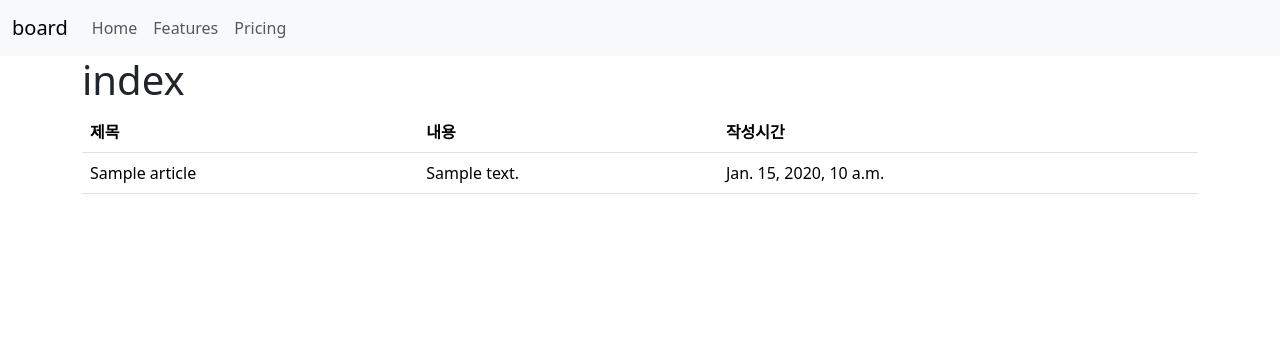
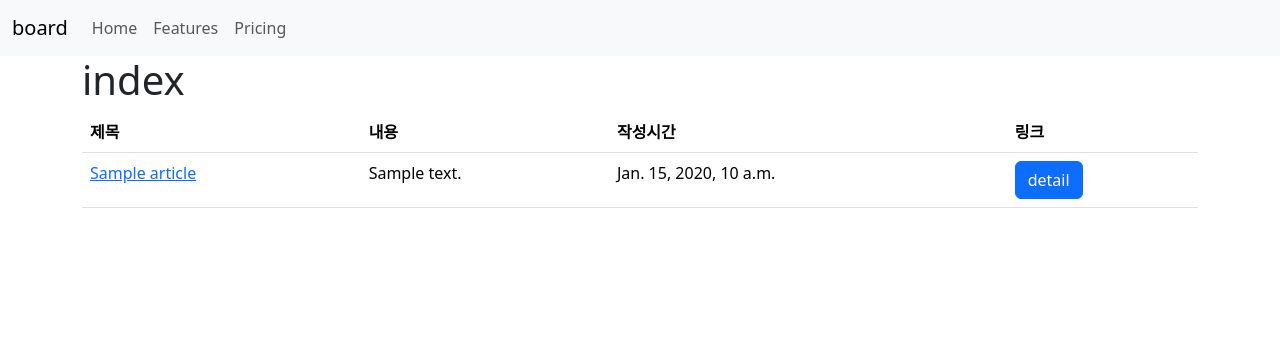
Before and after one commit to rladbstlr87/board, a Django app: page /articles/ in a window 1280 px wide. Shown: the top 356 px of the page. Run offline with Django 5.2, Linux system fonts and the light colour scheme; tables that the repository leaves empty hold one stand-in row (values such as "Sample post").

Commit message:
Read(1)기능 구현

```diff
--- a/articles/templates/index.html
+++ b/articles/templates/index.html
@@ -10,14 +10,21 @@
                 <th>제목</th>
                 <th>내용</th>
                 <th>작성시간</th>
+                <th>링크</th>
             </tr>
         </thead>
         <tbody>
             {% for article in articles %}
             <tr>
-                <td>{{article.title}}</td>
+                <td>
+                    <a href="{% url 'articles:detail' article.id %}">{{article.title}}</a></td>
                 <td>{{article.content}}</td>
                 <td>{{article.created_at}}</td>
+                <td>
+                    <a href="{% url 'articles:detail' article.id %}" class="btn btn-primary">
+                        detail
+                    </a>
+                </td>
             </tr>
             {% endfor %}
         </tbody>
--- a/articles/urls.py
+++ b/articles/urls.py
@@ -1,6 +1,10 @@
 from django.urls import path
 from . import views
 
+app_name = 'articles' # 다른 앱에도 detail같이 변수 같은 경우 발생할 수 있어서 정해주는 역할
+
 urlpatterns = [
-    path('', views.index),
+    path('', views.index, name='index'), # 이 경로를 'index'로 변수화
+    path('<int:id>/', views.detail, name='detail'), # `name=`이 인스턴스화 역할 함
+
 ]
--- a/articles/views.py
+++ b/articles/views.py
@@ -9,3 +9,11 @@ def index(request):
         'articles': articles,
     }
     return render(request, 'index.html', context)
+
+def detail(request, id):
+    article = Article.objects.get(id=id)
+
+    context = {
+        'article': article,
+    }
+    return render(request, 'detail.html', context)
--- a/board/urls.py
+++ b/board/urls.py
@@ -19,5 +19,6 @@ from django.urls import path, include
 
 urlpatterns = [
     path('admin/', admin.site.urls),
-    path('articles/', include('articles.urls'))
+    path('articles/', include('articles.urls')),
+
 ]
--- a/templates/base.html
+++ b/templates/base.html
@@ -9,7 +9,8 @@
 <body>
     <nav class="navbar navbar-expand-lg bg-body-tertiary">
         <div class="container-fluid">
-          <a class="navbar-brand" href="#">board</a>
+            <!-- {% app_name:view_name에 해당하는 url 중괄호닫음 은 /articles/로 만들어줌 -->
+          <a class="navbar-brand" href="{% url 'articles:index' %}">board</a>
           <button class="navbar-toggler" type="button" data-bs-toggle="collapse" data-bs-target="#navbarNavAltMarkup" aria-controls="navbarNavAltMarkup" aria-expanded="false" aria-label="Toggle navigation">
             <span class="navbar-toggler-icon"></span>
           </button>
```
Also changed, not shown: articles/templates/detail.html (added, +15 -0 lines).
